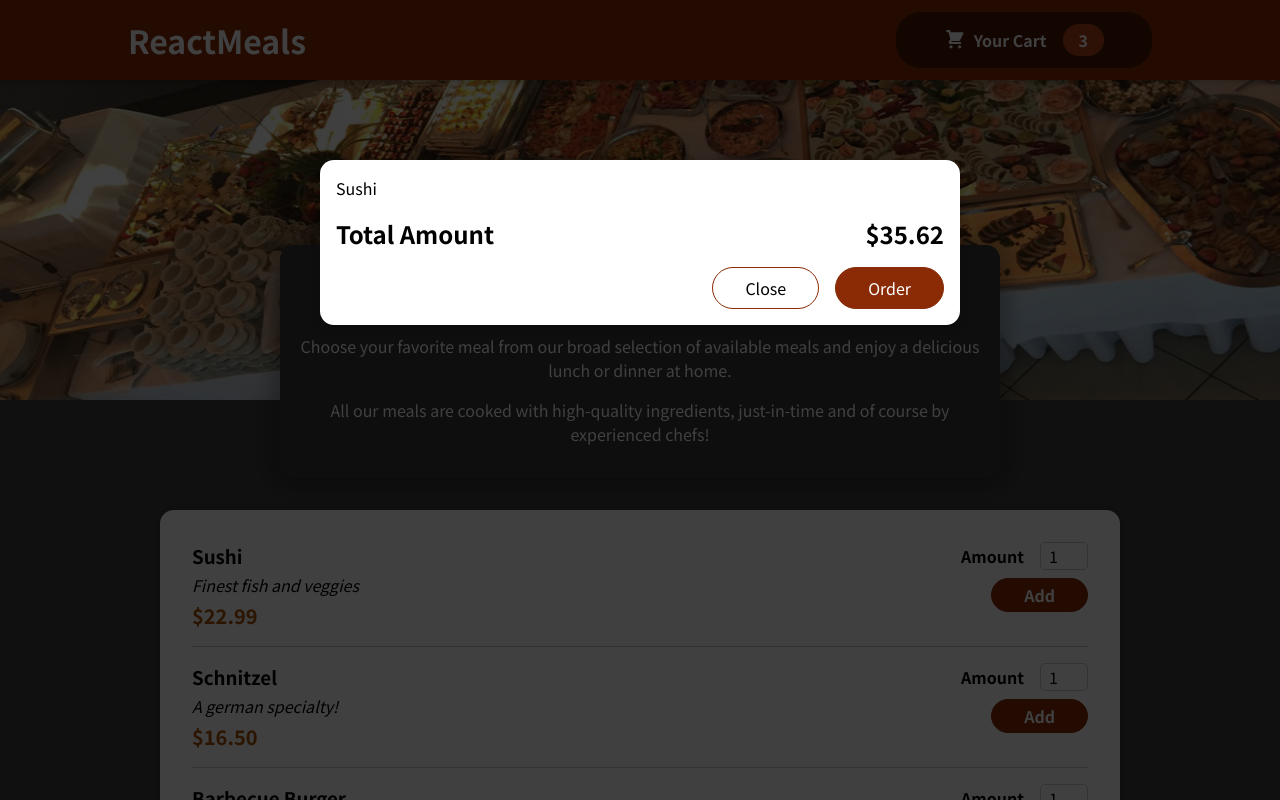
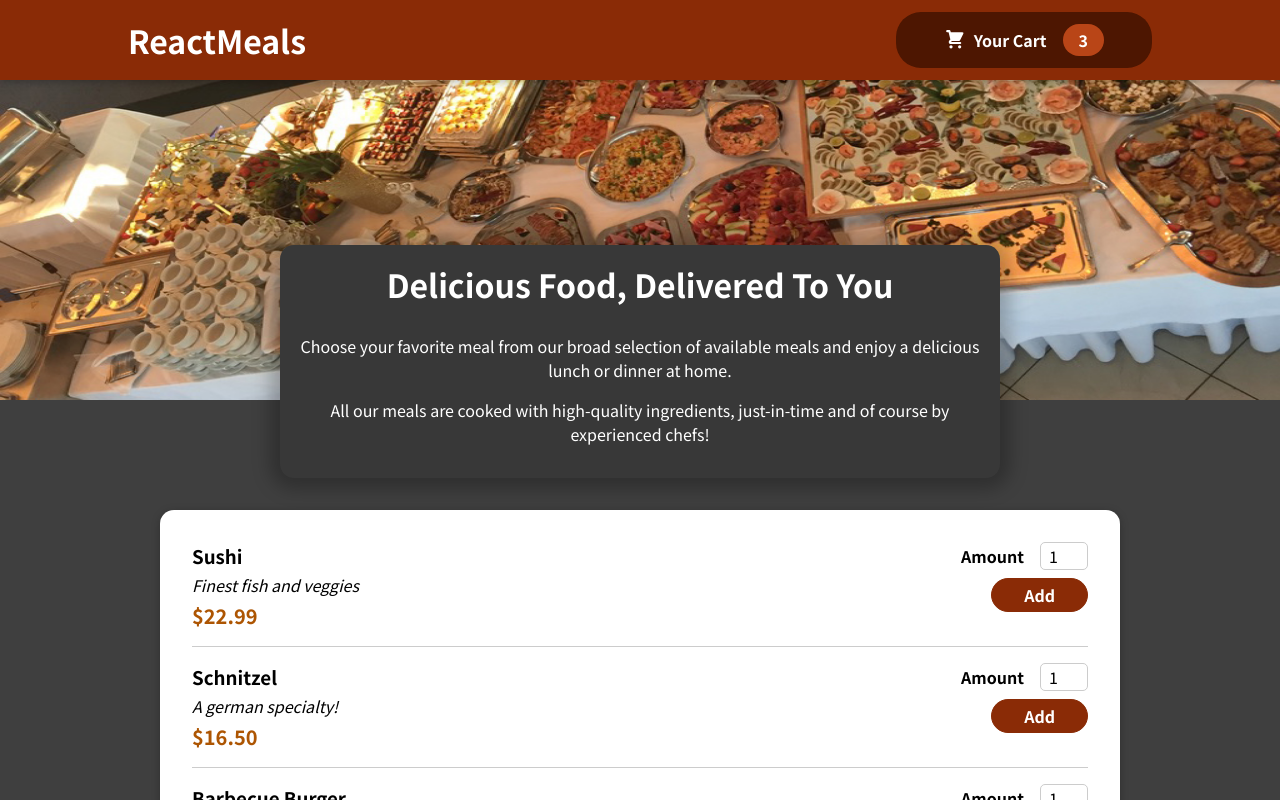
Before and after one commit to davmz/Food-Order-App, a React (Create React App) app: page / in a window 1280 px wide. Shown: the top 800 px of the page. Built offline with nearby package versions, Linux system fonts and the light colour scheme.

Commit message:
Configure cart modal to close and open when clicked on. As well as close while clicking on the close button and or clicking on the backdrop of the modal component

```diff
--- a/src/App.js
+++ b/src/App.js
@@ -1,13 +1,27 @@
+import { useState } from "react";
+
 import Cart from "./components/Cart/Cart";
 import Meals from "./components/Meals/Meals";
 import Header from "./components/Layout/Header";
 
 function App() {
+  const [cartIsShown, setCartIsShown] = useState(false);
+
+  const showCartHandler = () => {
+    setCartIsShown(true);
+  };
+
+  const hideCartHandler = () => {
+    setCartIsShown(false);
+  };
+
   return (
     <>
-      <Cart />
+      {cartIsShown && <Cart onClose={hideCartHandler} />}
 
-      <Header />
+      <Header
+        onShowCart={showCartHandler}
+      />
 
       <main>
         <Meals />
--- a/src/components/Cart/Cart.js
+++ b/src/components/Cart/Cart.js
@@ -16,7 +16,7 @@
 
     return (
         <>
-            <Modal>
+            <Modal onClose={props.onClose}>
                 {cartItems}
 
                 <div className={classes.total}>
@@ -25,7 +25,13 @@
                 </div>
 
                 <div className={classes.actions}>
-                    <button className={classes["button--all"]}>Close</button>
+                    <button
+                        className={classes["button--all"]}
+                        onClick={props.onClose}
+                    >
+                        Close
+                    </button>
+
                     <button className={classes.button}>Order</button>
                 </div>
             </Modal>
--- a/src/components/Layout/Header.js
+++ b/src/components/Layout/Header.js
@@ -14,7 +14,9 @@
             <header className={classes.header}>
                 <h1>ReactMeals</h1>
 
-                <HeaderCartButton />
+                <HeaderCartButton
+                    onClick={props.onShowCart}
+                />
             </header>
 
             <div>
--- a/src/components/Layout/HeaderCartButton.js
+++ b/src/components/Layout/HeaderCartButton.js
@@ -10,16 +10,17 @@
 const HeaderCartButton = (props) => {
     return (
         <>
-            <button className={classes.button}>
+            <button
+                onClick={props.onClick}
+                className={classes.button}
+            >
                 <span className={classes.icon}>
                     <CartIcon />
                 </span>
 
                 <span>Your Cart</span>
 
-                <span className={classes.badge}>
-                    3
-                </span>
+                <span className={classes.badge}>3</span>
             </button>
         </>
     );
--- a/src/components/UI/Modal.js
+++ b/src/components/UI/Modal.js
@@ -5,7 +5,7 @@
 const Backdrop = (props) => {
     return (
         <>
-            <div className={classes.backdrop} />
+            <div className={classes.backdrop} onClick={props.onClose} />
         </>
     )
 };
@@ -32,7 +32,7 @@
 const Modal = (props) => {
     return (
         <>
-            {ReactDOM.createPortal(<Backdrop />, portalElement)}
+            {ReactDOM.createPortal(<Backdrop onClose={props.onClose} />, portalElement)}
 
             {ReactDOM.createPortal(
                 <ModalOverlay>{props.children}</ModalOverlay>,
```
